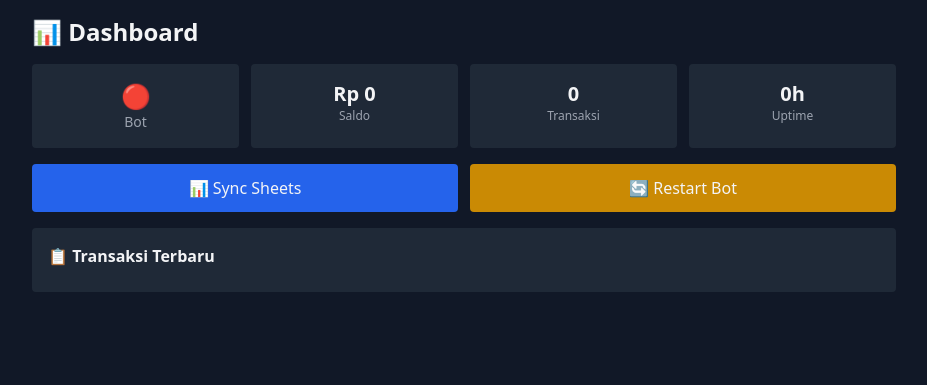
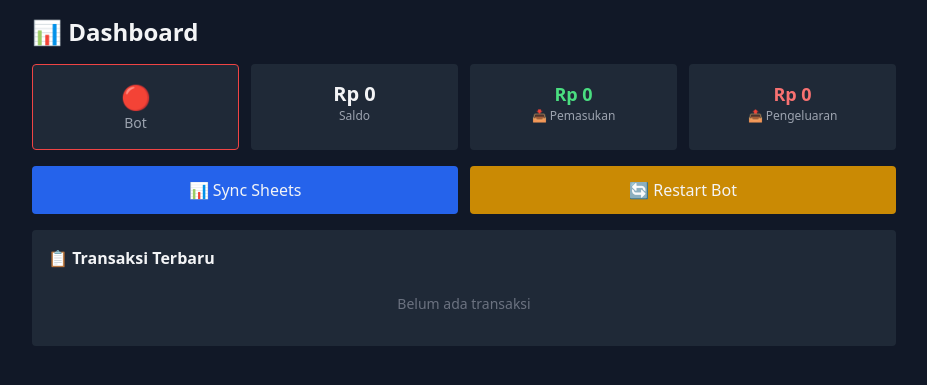
Before and after one commit to andiwahyu27/maskai, a Flask app: template web/templates/dashboard.html in a window 1280 px wide. Shown: the part 57-442 px from the top of the page, without its empty margins (176-1103 px from the left). Run offline with Flask 3, Linux system fonts and the light colour scheme; the template is opened without the code that fills it, so the values that code supplies are empty; some libraries are stand-ins or nearby versions.

Commit message:
Fix dashboard loading UX + categories JS, add income/expense stats

```diff
--- a/web/app.py
+++ b/web/app.py
@@ -115,11 +115,15 @@ def api_status():
     bal = supabase_get("maskai_balance", {"user_id": "eq.1367356347", "select": "balance"})
     balance = bal[0]["balance"] if bal else 0
 
-    # Recent tx
+    # Recent tx for income/expense calc
     txs = supabase_get("maskai_transactions", {
         "user_id": "eq.1367356347", "select": "amount,type,transaction_dt",
-        "order": "transaction_dt.desc", "limit": "7"
+        "order": "transaction_dt.desc", "limit": "100"
     })
+
+    # Calculate totals
+    income = sum(t["amount"] for t in txs if t["type"] == "I")
+    expense = sum(t["amount"] for t in txs if t["type"] == "E")
 
     # Bot process
     bot_running = os.system("systemctl is-active --quiet maskai-bot.service") == 0
@@ -128,8 +132,10 @@ def api_status():
         "uptime": uptime,
         "bot_running": bot_running,
         "balance": balance,
+        "income": income,
+        "expense": expense,
         "counts": counts,
-        "recent": txs
+        "recent": txs[:7]
     })
 
 @app.route("/api/transactions")
--- a/web/templates/dashboard.html
+++ b/web/templates/dashboard.html
@@ -1,45 +1,98 @@
 {% extends "base.html" %}
 {% block content %}
-<div x-data="{status:{},recent:[],ts:0}" x-init="
-  setInterval(async()=>{
-    let r=await fetch('/api/status');status=await r.json();
-    recent=status.recent;ts=Date.now()
-  },5000)
-">
+<div x-data="dashboard()" x-init="init()">
   <h2 class="text-2xl font-bold mb-4">📊 Dashboard</h2>
 
-  <div class="grid grid-cols-2 md:grid-cols-4 gap-3 mb-4">
-    <div class="bg-gray-800 rounded p-4 text-center">
-      <span class="text-2xl" x-text="status.bot_running?'🟢':'🔴'"></span>
+  <!-- Loading Overlay -->
+  <div x-show="loading" x-transition class="bg-gray-800 border border-gray-600 rounded-lg p-8 mb-4 text-center">
+    <div class="inline-block animate-spin rounded-full h-10 w-10 border-4 border-gray-600 border-t-blue-500 mb-3"></div>
+    <p class="text-gray-400">⏳ Memuat data dashboard...</p>
+  </div>
+
+  <!-- Stats -->
+  <div x-show="!loading" class="grid grid-cols-2 md:grid-cols-4 gap-3 mb-4">
+    <div class="bg-gray-800 rounded p-4 text-center" :class="{'border border-green-500': data.bot_running, 'border border-red-500': !data.bot_running}">
+      <span class="text-2xl" x-text="data.bot_running ? '🟢' : '🔴'"></span>
       <p class="text-sm text-gray-400">Bot</p>
     </div>
     <div class="bg-gray-800 rounded p-4 text-center">
-      <span class="text-xl font-bold" x-text="'Rp '+(status.balance||0).toLocaleString('id-ID')"></span>
+      <span class="text-xl font-bold" x-text="'Rp '+(data.balance||0).toLocaleString('id-ID')"></span>
       <p class="text-xs text-gray-400">Saldo</p>
     </div>
     <div class="bg-gray-800 rounded p-4 text-center">
-      <span class="text-xl font-bold" x-text="status.counts?.maskai_transactions||0"></span>
-      <p class="text-xs text-gray-400">Transaksi</p>
+      <span class="text-lg font-bold text-green-400" x-text="'Rp '+(data.income||0).toLocaleString('id-ID')"></span>
+      <p class="text-xs text-gray-400">📥 Pemasukan</p>
     </div>
     <div class="bg-gray-800 rounded p-4 text-center">
-      <span class="text-xl font-bold" x-text="Math.floor((status.uptime||0)/3600)+'h'"></span>
-      <p class="text-xs text-gray-400">Uptime</p>
+      <span class="text-lg font-bold text-red-400" x-text="'Rp '+(data.expense||0).toLocaleString('id-ID')"></span>
+      <p class="text-xs text-gray-400">📤 Pengeluaran</p>
     </div>
   </div>
 
-  <div class="grid grid-cols-2 gap-3 mb-4">
-    <button onclick="fetch('/api/sync')" class="bg-blue-600 p-3 rounded">📊 Sync Sheets</button>
-    <button onclick="fetch('/api/restart')" class="bg-yellow-600 p-3 rounded">🔄 Restart Bot</button>
+  <!-- Actions -->
+  <div x-show="!loading" class="grid grid-cols-2 gap-3 mb-4">
+    <button @click="sync()" class="bg-blue-600 hover:bg-blue-700 p-3 rounded transition">📊 Sync Sheets</button>
+    <button @click="restart()" class="bg-yellow-600 hover:bg-yellow-700 p-3 rounded transition">🔄 Restart Bot</button>
   </div>
 
-  <div class="bg-gray-800 rounded p-4">
+  <!-- Recent Transactions -->
+  <div x-show="!loading" class="bg-gray-800 rounded p-4">
     <h3 class="font-bold mb-2">📋 Transaksi Terbaru</h3>
-    <template x-for="t in (recent||[]).slice(0,5)">
+    <template x-for="t in data.recent || []" :key="t.id || Math.random()">
       <div class="flex justify-between py-1 border-b border-gray-700 text-sm">
-        <span x-text="(t.type=='I'?'📥':'📤')+' Rp '+(t.amount||0).toLocaleString('id-ID')"></span>
-        <span class="text-gray-500" x-text="t.transaction_dt?.slice(0,10)"></span>
+        <span x-text="(t.type=='I' ? '📥' : '📤') + ' Rp ' + (t.amount||0).toLocaleString('id-ID')"></span>
+        <span class="text-gray-500" x-text="(t.transaction_dt||'').slice(0,10)"></span>
       </div>
     </template>
+    <div x-show="data.recent && data.recent.length == 0" class="text-gray-500 text-sm py-4 text-center">
+      Belum ada transaksi
+    </div>
   </div>
 </div>
+
+<script>
+function dashboard() {
+  return {
+    data: { bot_running: false, balance: 0, income: 0, expense: 0, recent: [] },
+    loading: true,
+
+    async init() {
+      await this.loadData();
+    },
+
+    async loadData() {
+      try {
+        let r = await fetch('/api/status');
+        if (!r.ok) throw new Error('API error: ' + r.status);
+        this.data = await r.json();
+      } catch(e) {
+        console.error('Dashboard load error:', e);
+      }
+      this.loading = false;
+    },
+
+    async sync() {
+      try {
+        let r = await fetch('/api/sync');
+        let d = await r.json();
+        alert(d.ok ? ('✅ ' + d.count + ' transaksi disinkron!') : ('❌ Error: ' + d.error));
+      } catch(e) {
+        alert('❌ Gagal sync: ' + e);
+      }
+    },
+
+    async restart() {
+      if (!confirm('Yakin restart bot?')) return;
+      try {
+        await fetch('/api/restart');
+        alert('✅ Bot direstart!');
+        this.loading = true;
+        setTimeout(async () => await this.loadData(), 3000);
+      } catch(e) {
+        alert('❌ Gagal restart: ' + e);
+      }
+    }
+  }
+}
+</script>
 {% endblock %}
```
Also changed, not shown: web/templates/categories.html (+59 -15 lines).
